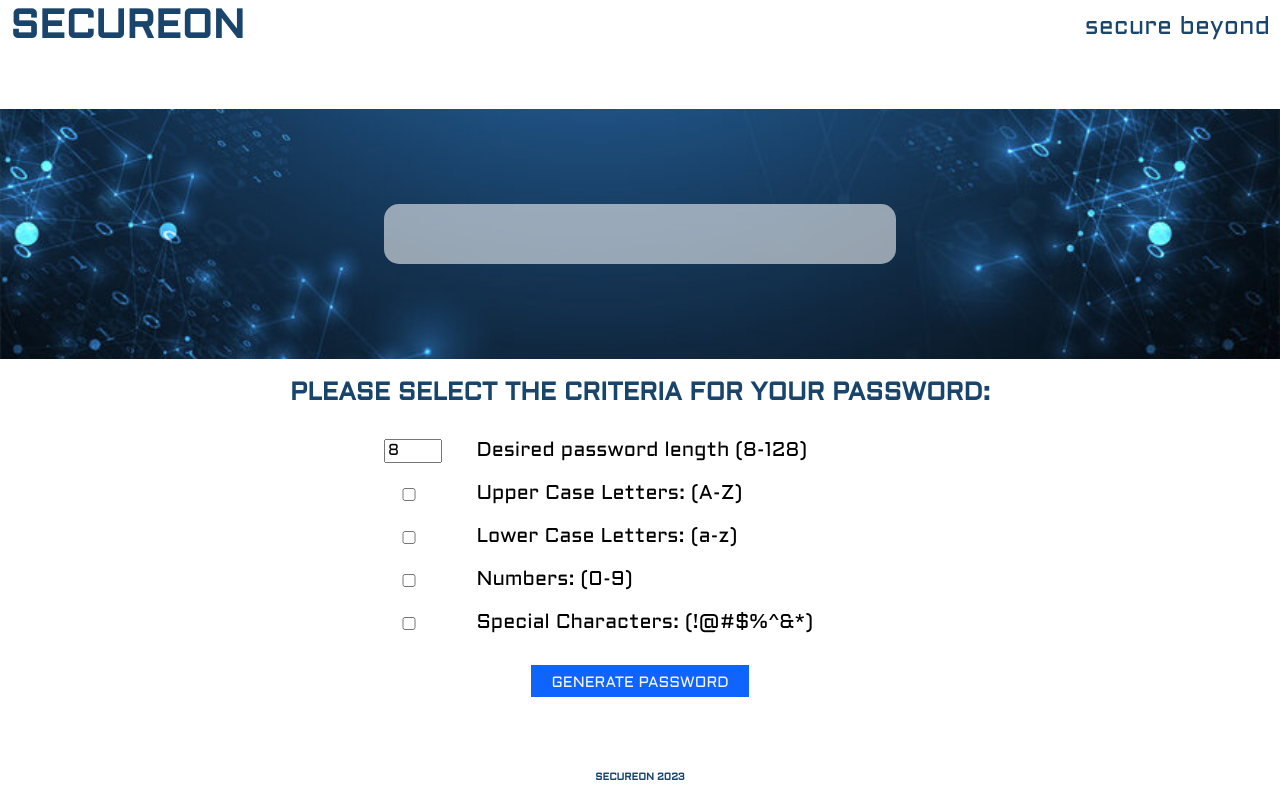
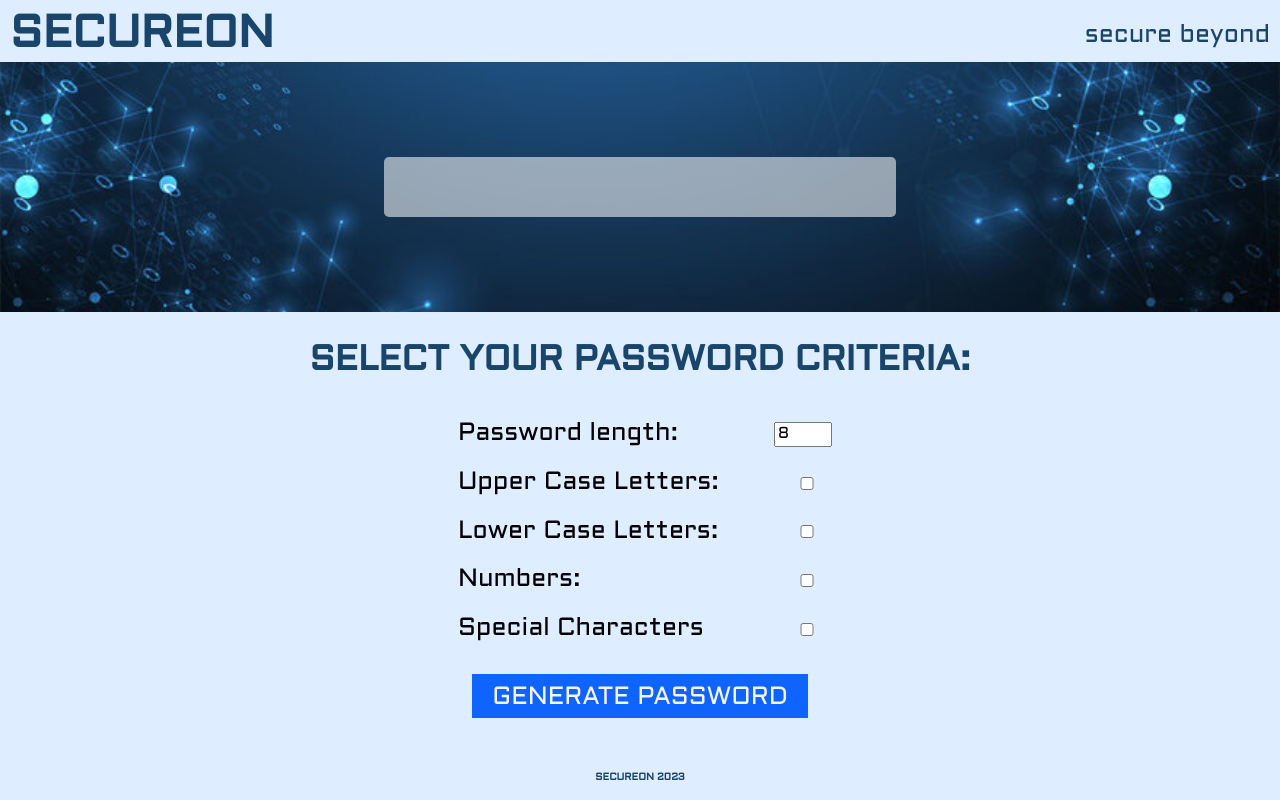
Before and after one commit to laineycreighton/secureon, a React (Vite) app: page / in a window 1280 px wide. Built offline with nearby package versions, Linux system fonts and the light colour scheme.

Commit message:
adjust styling and condense prompts and password components

```diff
--- a/src/App.css
+++ b/src/App.css
@@ -2,7 +2,7 @@
 .main {
   display: flex;
   flex-direction: column;
-  justify-content: space-between;
+  justify-content: start;
   align-items: center;
   height: 100vh;
 }
--- a/src/assets/css/Footer.css
+++ b/src/assets/css/Footer.css
@@ -15,6 +15,6 @@ h5 {
   font-family: aldrich;
   font-size: 10px;
   color: var(--dark);
-  position: relative;
+  position: absolute;
   bottom: 0;
 }
--- a/src/assets/css/Header.css
+++ b/src/assets/css/Header.css
@@ -12,24 +12,22 @@
 /*--------------- HEADER ---------------*/
 .header-container {
   /* outline: red dashed 3px; */
-  width: 100%;
-}
-
-.header-container header {
   display: flex;
   flex-direction: row;
   justify-content: space-between;
   align-items: center;
   font-family: aldrich;
   color: var(--dark);
+  width: 100%;
+  margin: 0;
 }
 
 h1 {
-  font-size: 40px;
-  margin: 5px 0 0 10px;
+  font-size: 45px;
+  margin: 10px 0 0 10px;
 }
 
 .header-container p {
   font-size: 25px;
-  margin: 5px 10px 0 0;
+  margin: 10px 10px 0 0;
 }
--- a/src/assets/css/Password.css
+++ /dev/null
@@ -1,44 +0,0 @@
-/*----- COLORS -----*/
-:root {
-  --dark: #19446B;
-  --blue: #0F63FE;
-}
-
-/*-- FONTS --*/
-@font-face {
-  font-family: aldrich;
-  src: url('../fonts/Aldrich-Regular.ttf');
-}
-
-/*--------------- PASSWORD ---------------*/
-.password-container {
-  /* outline: red dashed 3px; */
-  display: flex;
-  flex-direction: column;
-  justify-content: center;
-  align-items: center;
-  font-family: aldrich;
-}
-
-.display-password {
-  /* outline: blue dashed 3px; */
-  display: flex;
-  justify-content: center;
-  align-items: center;
-  font-size: 25px;
-  color: var(--dark);
-  background-color: #EEEEEE;
-  border: var(--dark) solid 3px;
-  width: 40%;
-  height: 150px;
-  margin: 25px 0 15px 0;
-}
-
-.password-container button {
-  font-size: 15px;
-  color: whitesmoke;
-  background-color: var(--blue);
-  border: none;
-  padding: 10px 20px 5px 20px;
-  margin: 10px 0 25px 0;
-}
--- a/src/assets/css/Prompts.css
+++ b/src/assets/css/Prompts.css
@@ -10,7 +10,7 @@
   src: url('../fonts/Aldrich-Regular.ttf');
 }
 
-/*--------------- PROMPTS ---------------*/
+/*--------------- PAGE ---------------*/
 .prompts-container {
   display: flex;
   flex-direction: column;
@@ -19,6 +19,7 @@
   width: 100%;
 }
 
+/*--------------- CYBER BACKGROUND ---------------*/
 .cyber {
   background-image: url('../images/security.jpeg');
   background-size: cover;
@@ -28,8 +29,10 @@
   align-items: center;
   height: 250px;
   width: 100%;
+  margin-top: 0;
 }
 
+/*-- PASSWORD DISPLAY --*/
 .cyber p {
   font-family: aldrich;
   font-size: 30px;
@@ -39,12 +42,13 @@
 .display {
   /* outline: red dashed 3px; */
   display: flex;
+  flex-direction: column;
   justify-content: center;
   align-items: center;
   width: 40%;
   background: rgba(255, 255, 255, 0.561);
   backdrop-filter: saturate(180%) blur(10px);
-  border-radius: 15px;
+  border-radius: 5px;
   text-align: center;
 }
 
@@ -55,11 +59,7 @@
   }
 }
 
-.display input {
-  width: 100%;
-  height: 75px;
-}
-
+/*--------------- PROMPTS ---------------*/
 .prompts {
   /* outline: red dashed 3px; */
   display: flex;
@@ -72,7 +72,8 @@
 
 /*-- HEADING --*/
 h2 {
-  font-size: 25px;
+  text-align: center;
+  font-size: 35px;
   color: var(--dark);
 }
 
@@ -84,11 +85,11 @@ h2 {
 .special {
   /* outline: blue dashed 3px; */
   display: flex;
-  flex-direction: row;
+  flex-direction: row-reverse;
   justify-content: space-between;
   align-items: center;
   margin: 0;
-  width: 40%;
+  width: 30%;
 }
 
 /*-- INPUTS --*/
@@ -109,7 +110,7 @@ h2 {
 .number p,
 .special p {
   /* outline: red dashed 3px; */
-  font-size: 20px;
+  font-size: 25px;
   text-align: left;
   width: 80%;
   margin: 10px;
@@ -117,7 +118,7 @@ h2 {
 
 /*-- GENERATE BUTTON --*/
 .generate {
-  font-size: 15px;
+  font-size: 25px;
   color: whitesmoke;
   background-color: var(--blue);
   border: none;
--- a/src/components/Header.jsx
+++ b/src/components/Header.jsx
@@ -10,10 +10,8 @@ export default function Header() {
     return (
         //---------- HEADER ----------//
         <div className='header-container'>
-            <header>
-                <h1>SECUREON</h1>
-                <p>secure beyond</p>
-            </header>
+            <h1>SECUREON</h1>
+            <p>secure beyond</p>
         </div>
     )
 }
--- a/src/components/Password.jsx
+++ /dev/null
@@ -1,21 +0,0 @@
-//----- IMPORTS -----//
-import { Link } from 'react-router-dom';
-
-//CSS
-import '../assets/css/Password.css';
-
-//----- EXPORTS -----//
-export default function Password() {
-
-    //Return
-    return (
-        //---------- PASSWORD ----------//
-        <div className='password-container'>
-            <h2>YOUR PASSWORD:</h2>
-            <div className='display-password'>
-                <p>placeholder</p>
-            </div>
-            <button>NEW PASSWORD</button>
-        </div>
-    )
-}
--- a/src/components/Prompts.jsx
+++ b/src/components/Prompts.jsx
@@ -52,14 +52,19 @@ export default function Prompts() {
     return (
         //---------- PROMPTS ----------//
         <div className='prompts-container'>
+
+            {/*--- Password Display ---*/}
             <div className='cyber'>
                 <div className='display'>
                     <p>{password}</p>
                 </div>
             </div>
 
+            {/*--- Prompts ---*/}
             <div className='prompts'>
-                <h2>PLEASE SELECT THE CRITERIA FOR YOUR PASSWORD:</h2>
+                <h2>SELECT YOUR PASSWORD CRITERIA:</h2>
+
+                {/* Length */}
                 <div className='length'>
                     <input
                         type="number"
@@ -68,40 +73,50 @@ export default function Prompts() {
                         min='8'
                         max='128'
                     />
-                    <p>Desired password length (8-128)</p>
+                    <p>Password length:</p>
                 </div>
+
+                {/* Upper */}
                 <div className='upper'>
                     <input
                         type="checkbox"
                         checked={includeUpper}
                         onChange={() => setIncludeUpper(!includeUpper)}
                     />
-                    <p>Upper Case Letters: (A-Z)</p>
+                    <p>Upper Case Letters:</p>
                 </div>
+
+                {/* Lower */}
                 <div className='lower'>
                     <input
                         type="checkbox"
                         checked={includeLower}
                         onChange={() => setIncludeLower(!includeLower)}
                     />
-                    <p>Lower Case Letters: (a-z)</p>
+                    <p>Lower Case Letters:</p>
                 </div>
+
+                {/* Number */}
                 <div className='number'>
                     <input
                         type="checkbox"
                         checked={includeNumbers}
                         onChange={() => setIncludeNumbers(!includeNumbers)}
                     />
-                    <p>Numbers: (0-9)</p>
+                    <p>Numbers:</p>
                 </div>
+
+                {/* Special */}
                 <div className='special'>
                     <input
                         type="checkbox"
                         checked={includeSpecial}
                         onChange={() => setIncludeSpecial(!includeSpecial)}
                     />
-                    <p>Special Characters: (!@#$%^&*)</p>
+                    <p>Special Characters</p>
                 </div>
+
+                {/*--- Call Generator ---*/}
                 <button onClick={handleGeneratePassword} className='generate'>GENERATE PASSWORD</button>
 
             </div>
--- a/src/index.css
+++ b/src/index.css
@@ -7,6 +7,7 @@
 html,
 body,
 #root {
+  background-color: #deedff;
   padding: 0;
   margin: 0;
   height: 100%;
--- a/src/main.jsx
+++ b/src/main.jsx
@@ -7,7 +7,6 @@ import { createBrowserRouter, RouterProvider } from "react-router-dom";
 
 //Pages
 import Prompts from './components/Prompts.jsx'
-import Password from './components/Password.jsx';
 
 //----- EXPORTS -----//
 const router = createBrowserRouter([
@@ -20,10 +19,6 @@ const router = createBrowserRouter([
         path: "/",
         element: <Prompts />,
       },
-      {
-        path: "/password",
-        element: <Password />,
-      },
     ],
   },
 ]);
```
